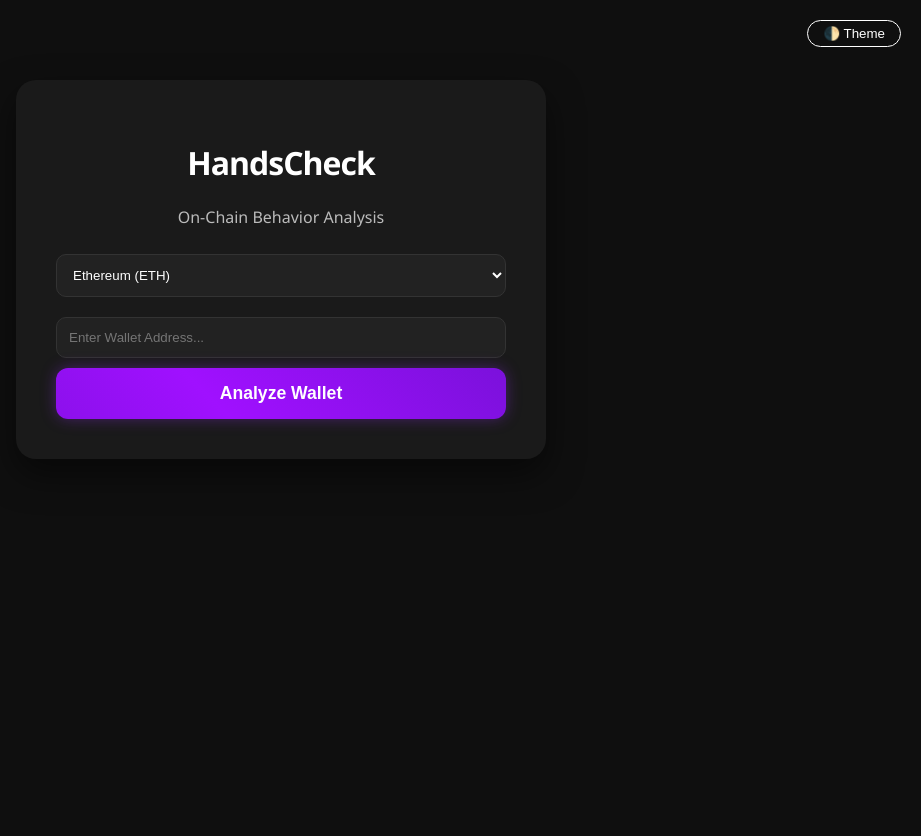
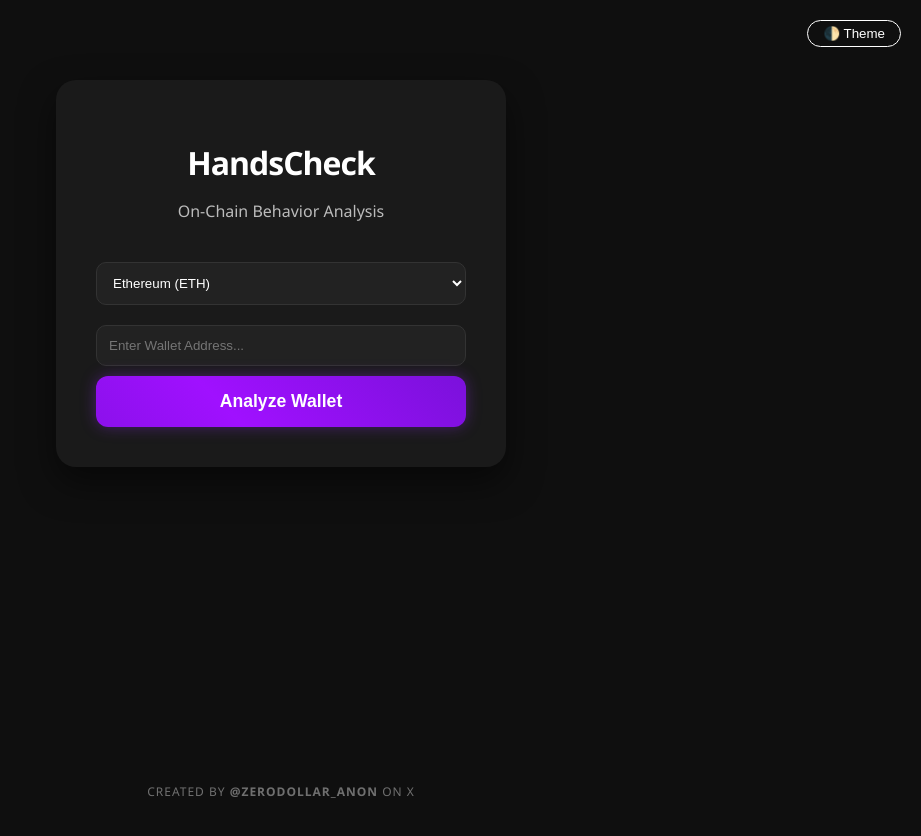
Before and after one commit to Pascal4195/HandscheckMVP, a plain HTML site: page static/index.html in a window 1280 px wide. Shown: the whole page, without its empty margins (359-1280 px from the left). Before the commit the page ends 800 px from the top, so only its background shows below. Drawn offline with Linux system fonts and the light colour scheme.

Commit message:
Update index.html

```diff
--- a/static/index.html
+++ b/static/index.html
@@ -8,13 +8,12 @@
         :root { --bg: #0f0f0f; --text: #ffffff; --card: #1a1a1a; --purple: #8a2be2; }
         body.light-theme { --bg: #f0f0f0; --text: #1a1a1a; --card: #ffffff; }
 
-        body { background: var(--bg); color: var(--text); font-family: 'Segoe UI', sans-serif; transition: 0.3s; margin: 0; padding: 20px; text-align: center; }
-        .container { max-width: 450px; margin: 60px auto; background: var(--card); padding: 40px; border-radius: 20px; box-shadow: 0 15px 35px rgba(0,0,0,0.5); }
+        body { background: var(--bg); color: var(--text); font-family: 'Segoe UI', sans-serif; transition: 0.3s; margin: 0; padding: 20px; text-align: center; min-height: 100vh; display: flex; flex-direction: column; align-items: center; }
+        .container { max-width: 450px; width: 100%; margin: 60px auto 20px auto; background: var(--card); padding: 40px; border-radius: 20px; box-shadow: 0 15px 35px rgba(0,0,0,0.5); box-sizing: border-box; }
 
         select, input { width: 100%; padding: 12px; margin: 10px 0; border-radius: 10px; border: 1px solid #333; background: #222; color: white; box-sizing: border-box; }
         body.light-theme input, body.light-theme select { background: #fff; color: #000; border: 1px solid #ccc; }
 
-        /* The Glittering Purple Button */
         .purple-btn {
             width: 100%; padding: 15px; border-radius: 12px; border: none; cursor: pointer;
             background: linear-gradient(45deg, #6a11cb, #a010ff, #6a11cb);
@@ -32,13 +31,19 @@
 
         #theme-btn { position: absolute; top: 20px; right: 20px; background: none; color: var(--text); border: 1px solid var(--text); padding: 5px 15px; border-radius: 20px; cursor: pointer; }
         .verdict-box { margin-top: 30px; padding: 20px; border-radius: 15px; background: rgba(138, 43, 226, 0.1); border: 1px solid var(--purple); display: none; }
+
+        /* Subtle Trademark Footer */
+        .trademark { margin-top: auto; padding-bottom: 20px; opacity: 0.4; font-size: 0.75rem; letter-spacing: 1px; text-transform: uppercase; }
+        .trademark a { color: inherit; text-decoration: none; font-weight: bold; }
+        .trademark a:hover { opacity: 1; color: var(--purple); }
     </style>
 </head>
 <body>
     <button id="theme-btn">🌓 Theme</button>
+
     <div class="container">
-        <h1 style="letter-spacing: -1px;">HandsCheck</h1>
-        <p style="opacity: 0.7;">On-Chain Behavior Analysis</p>
+        <h1 style="letter-spacing: -1px; margin-bottom: 5px;">HandsCheck</h1>
+        <p style="opacity: 0.7; margin-bottom: 30px;">On-Chain Behavior Analysis</p>
 
         <select id="coinType">
             <option value="eth">Ethereum (ETH)</option>
@@ -49,6 +54,10 @@
         <button class="purple-btn" onclick="analyzeWallet()">Analyze Wallet</button>
 
         <div id="result" class="verdict-box"></div>
+    </div>
+
+    <div class="trademark">
+        Created by <a href="https://x.com/zerodollar_Anon" target="_blank">@zerodollar_Anon</a> on X
     </div>
 
     <script>
@@ -71,7 +80,7 @@
                 });
                 const data = await response.json();
                 resDiv.innerHTML = `<div style="color:var(--purple); font-size:1.4rem;">${data.label1}</div>
-                                    <div style="font-weight:bold; margin:5px 0;">${data.label2}</div>
+                                    <div style="font-weight:bold; margin:5px 0; line-height:1.4;">${data.label2}</div>
                                     <div style="font-size:0.9rem; opacity:0.8;">${data.details}</div>`;
             } catch (err) {
                 resDiv.innerHTML = "❌ Connection Error";
```
